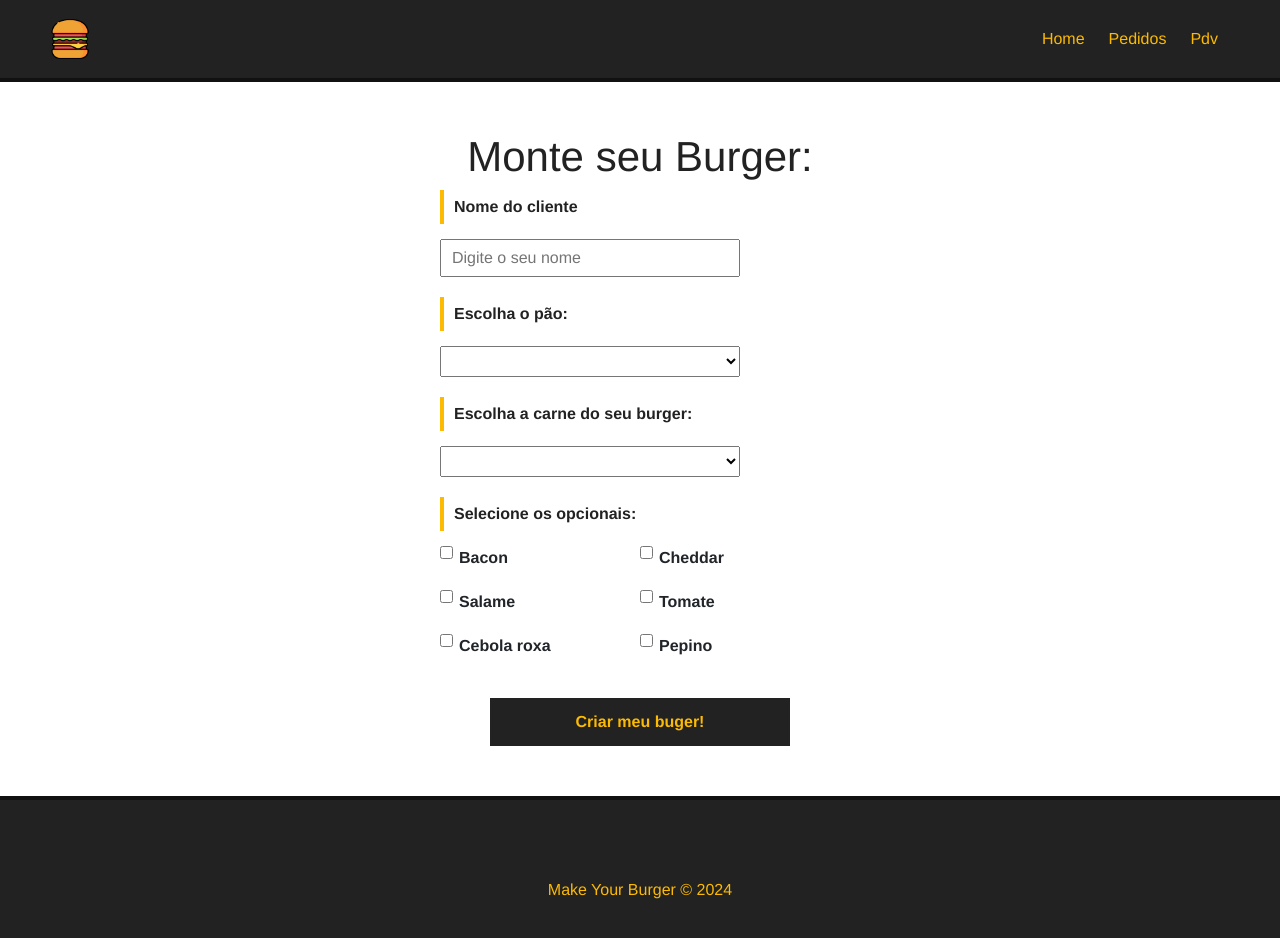
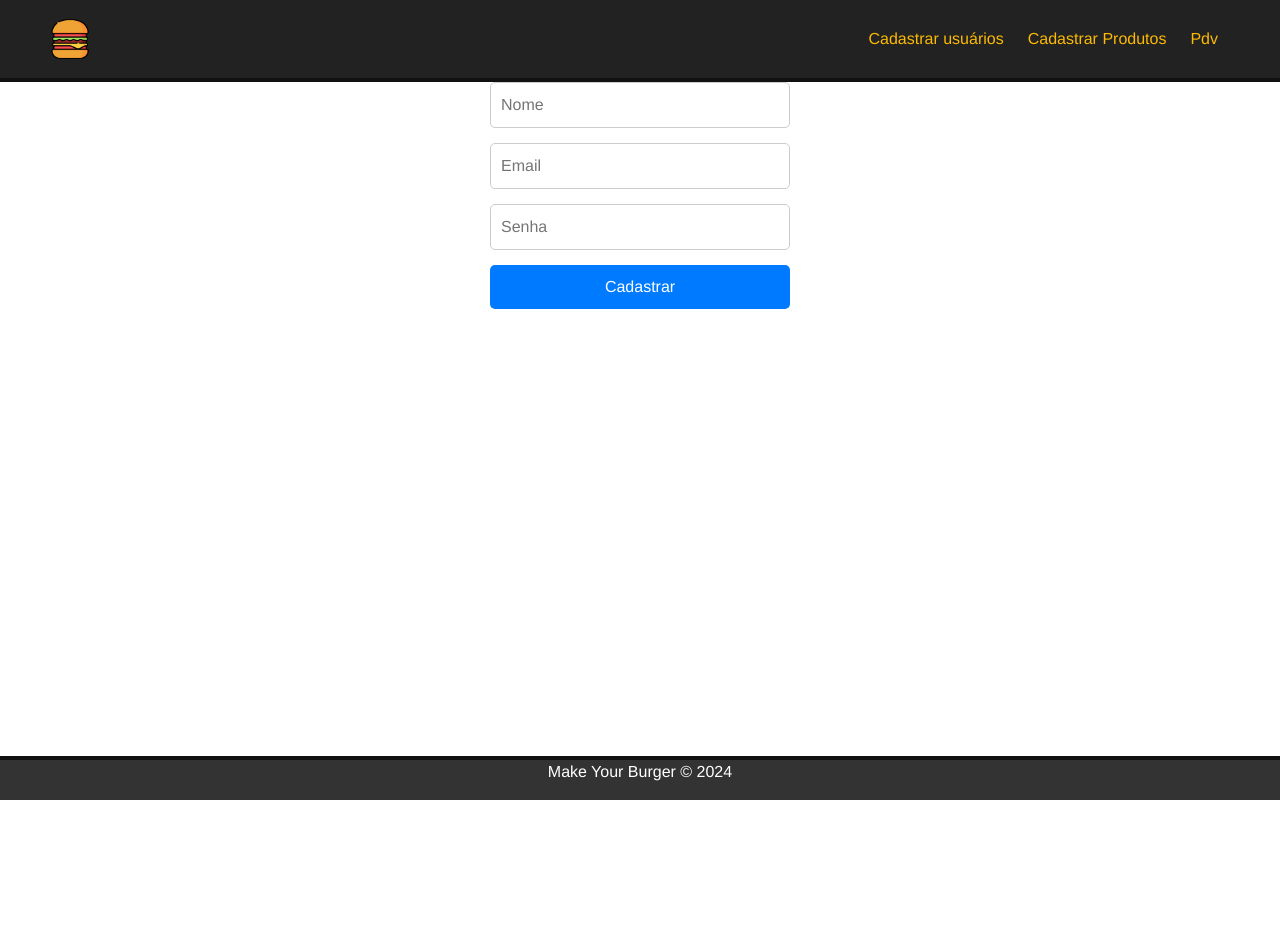
Before and after one commit to LucasPontees/frontend-erp-fundamentals, a Vue app: page /#/ in a window 1280 px wide. Shown: the top 938 px of the page. After the commit the page ends 800 px from the top, so only its background shows below. Built offline with nearby package versions, Linux system fonts and the light colour scheme; data requests are answered from the project's data file.

Commit message:
tela de cadastro de produtos

```diff
--- a/package.json
+++ b/package.json
@@ -8,6 +8,7 @@
     "backend": "json-server --watch db/db.json"
   },
   "dependencies": {
+    "axios": "^1.6.8",
     "core-js": "^3.8.3",
     "json-server": "^1.0.0-alpha.23",
     "vue": "^3.2.13",
--- a/public/index.html
+++ b/public/index.html
@@ -12,6 +12,7 @@
       integrity="sha384-QWTKZyjpPEjISv5WaRU9OFeRpok6YctnYmDr5pNlyT2bRjXh0JMhjY6hW+ALEwIH"
       crossorigin="anonymous"
     />
+    <link rel="stylesheet" href="https://cdn.jsdelivr.net/npm/bootstrap-icons@1.11.3/font/bootstrap-icons.min.css">
   </head>
   <body>
     <noscript>
--- a/src/components/Footer.vue
+++ b/src/components/Footer.vue
@@ -11,8 +11,8 @@ export default {
 </script>
 
 <style scoped>
-    #footer{
-        height: 200px;
+#footer {
+    height: 30px;
     background-color: #222;
     border-top: 4px solid #111;
     color: #FCBA03;
@@ -20,5 +20,13 @@ export default {
     align-items: center;
     justify-content: center;
     width: 100%;
+    position: fixed;
+    left: 0;
+    bottom: 0;
+    width: 100%;
+    background-color: #333;
+    color: white;
+    text-align: center;
+    padding: 20px;
 }
 </style>
--- a/src/components/Navbar.vue
+++ b/src/components/Navbar.vue
@@ -3,8 +3,9 @@
         <router-link  to="/" id="logo-url">
             <img  :src="logo" :alt="alt" id="logo">
         </router-link>
-        <router-link to="/">Home</router-link>
-        <router-link to="/pedidos">Pedidos</router-link>
+        <!-- <router-link to="/">Home</router-link> -->
+        <router-link to="/cadastroUsers">Cadastrar usuários</router-link>
+        <router-link to="/cadastroProducts">Cadastrar Produtos</router-link>
         <router-link to="/Pdv">Pdv</router-link>
     </nav>
 </template>
--- a/src/router/index.js
+++ b/src/router/index.js
@@ -1,19 +1,20 @@
 import { createRouter, createWebHashHistory } from 'vue-router'
 import HomeView from '../views/HomeView.vue'
-
+import CadastroProducts from '@/views/CadastroProducts.vue'
+import CadastroUsers from '@/views/CadastroUsers.vue'
 const routes = [
   {
     path: '/',
-    name: 'home',
-    component: HomeView
+    name: 'CadastroUsers',
+    component: CadastroUsers
   },
   {
-    path: '/pedidos',
-    name: 'pedidos',
+    path: '/CadastroProducts',
+    name: 'cadastroProducts',
     // route level code-splitting
     // this generates a separate chunk (about.[hash].js) for this route
     // which is lazy-loaded when the route is visited.
-    component: () => import(/* webpackChunkName: "pedidos" */ '../views/Pedidos.vue')
+    component: () => import(/* webpackChunkName: "cadastroProducts" */ '../views/CadastroProducts.vue')
   },
   {
     path: '/pdv',
@@ -22,6 +23,14 @@ const routes = [
     // this generates a separate chunk (about.[hash].js) for this route
     // which is lazy-loaded when the route is visited.
     component: () => import(/* webpackChunkName: "pedidos" */ '../views/Pdv.vue')
+  },
+  {
+    path: '/cadastroUsers',
+    name: 'cadastroUsers',
+    // route level code-splitting
+    // this generates a separate chunk (about.[hash].js) for this route
+    // which is lazy-loaded when the route is visited.
+    component: () => import(/* webpackChunkName: "cadastroUsers" */ '../views/CadastroUsers.vue')
   }
 ]
 
--- /dev/null
+++ b/src/views/CadastroProducts.vue
@@ -0,0 +1,84 @@
+<template>
+    <div>
+      <h2>Cadastro de Produto</h2>
+      <form @submit.prevent="submitForm">
+        <div class="form-group">
+          <label for="descricao">Descrição:</label>
+          <input type="text" id="descricao" v-model="descricao" required>
+        </div>
+        <div class="form-group">
+          <label for="unidade">Unidade de Medida:</label>
+          <input type="text" id="unidade" v-model="unidadeMedida" required>
+        </div>
+        <div class="form-group">
+          <label for="valor">Valor:</label>
+          <input type="text" id="valor" v-model="valor" required>
+        </div>
+        <button type="submit">Cadastrar Produto</button>
+      </form>
+    </div>
+  </template>
+
+  <script>
+  import axios from 'axios';
+
+  export default {
+    name: 'CadastroProducts',
+    data() {
+      return {
+        descricao: '',
+        unidadeMedida: '',
+        valor: ''
+      };
+    },
+    methods: {
+      submitForm() {
+        axios.post('http://localhost:3000/products', {
+          descricao: this.descricao,
+          unidadeMedida: this.unidadeMedida,
+          valor: this.valor
+        })
+        .then(response => {
+          alert('Produto cadastrado com sucesso!');
+          console.log(response.data);
+        })
+        .catch(error => {
+          console.error(error);
+        });
+      }
+    }
+  }
+  </script>
+
+  <style scoped>
+  .form-group {
+    margin-bottom: 20px;
+  }
+
+  label {
+    display: block;
+    font-weight: bold;
+  }
+
+  input[type="text"],
+  input[type="number"] {
+    width: 100%;
+    padding: 10px;
+    border: 1px solid #ccc;
+    border-radius: 5px;
+    box-sizing: border-box;
+  }
+
+  button {
+    padding: 10px 20px;
+    background-color: #007bff;
+    color: #fff;
+    border: none;
+    border-radius: 5px;
+    cursor: pointer;
+  }
+
+  button:hover {
+    background-color: #0056b3;
+  }
+  </style>
--- /dev/null
+++ b/src/views/CadastroUsers.vue
@@ -0,0 +1,91 @@
+<template>
+    <form @submit.prevent="submitForm">
+    <input type="text" v-model="name" placeholder="Nome">
+    <input type="email" v-model="email" placeholder="Email">
+    <input type="password" v-model="description" placeholder="Senha">
+    <button type="submit">Cadastrar</button>
+  </form>
+  </template>
+
+  <script>
+  import Inputs from '@/components/utilsPdv/Inputs.vue';
+  import axios from 'axios';
+
+  export default {
+    name: 'CadastroUsers',
+    components: {
+      Inputs,
+    },
+    data() {
+      return {
+        name: '',
+        email: '',
+        description: '',
+      };
+    },
+    methods: {
+      submitForm() {
+        axios.post('http://localhost:3000/users', {
+          name: this.name,
+          email: this.email,
+          description: this.description,
+        })
+          .then(response => {
+            alert('Cadastrado com sucesso!');
+            console.log(response.data);
+          })
+          .catch(error => {
+            console.error(error);
+          });
+      },
+      voltar() {
+        this.isCadProdutosVisible = true;
+      },
+    },
+  };
+  </script>
+
+  <style scoped>
+  v-form {
+    display: flex;
+    flex-direction: column;
+    justify-content: center;
+    align-items: center;
+    gap: 10px;
+    padding: 10px;
+  }
+
+  /* Estilo para o formulário */
+form {
+  width: 300px;
+  margin: 0 auto;
+}
+
+/* Estilo para os campos de entrada */
+input[type="text"],
+input[type="email"],
+input[type="password"] {
+  width: 100%;
+  padding: 10px;
+  margin-bottom: 15px;
+  border: 1px solid #ccc;
+  border-radius: 5px;
+  box-sizing: border-box;
+}
+
+/* Estilo para o botão de envio */
+button[type="submit"] {
+  width: 100%;
+  padding: 10px;
+  background-color: #007bff;
+  color: #fff;
+  border: none;
+  border-radius: 5px;
+  cursor: pointer;
+}
+
+button[type="submit"]:hover {
+  background-color: #0056b3;
+}
+
+  </style>
```
Also changed, not shown: 1 other file (tests, documents, lock files or other folders). Lines whose indentation alone changed are shown as unchanged.
